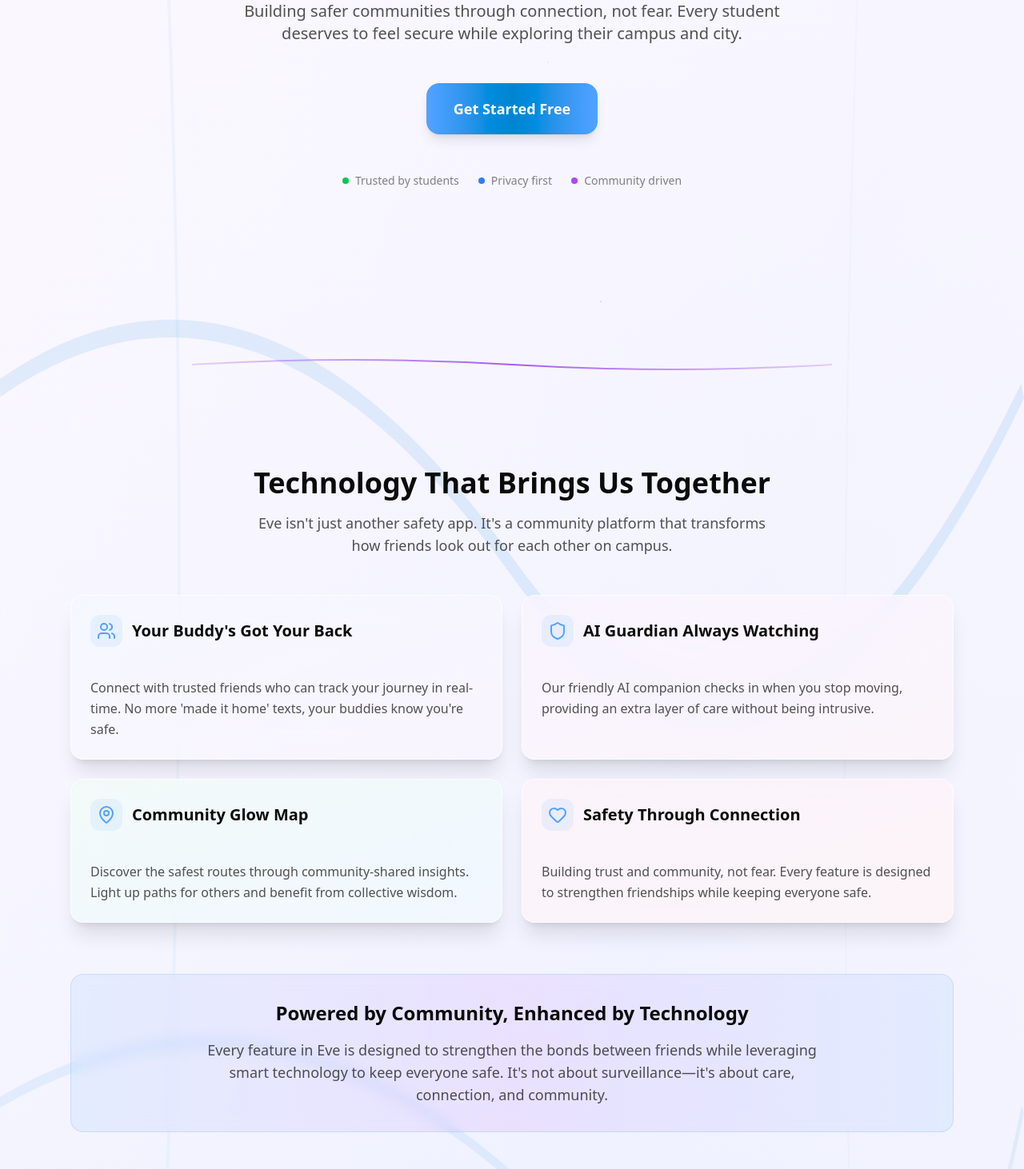
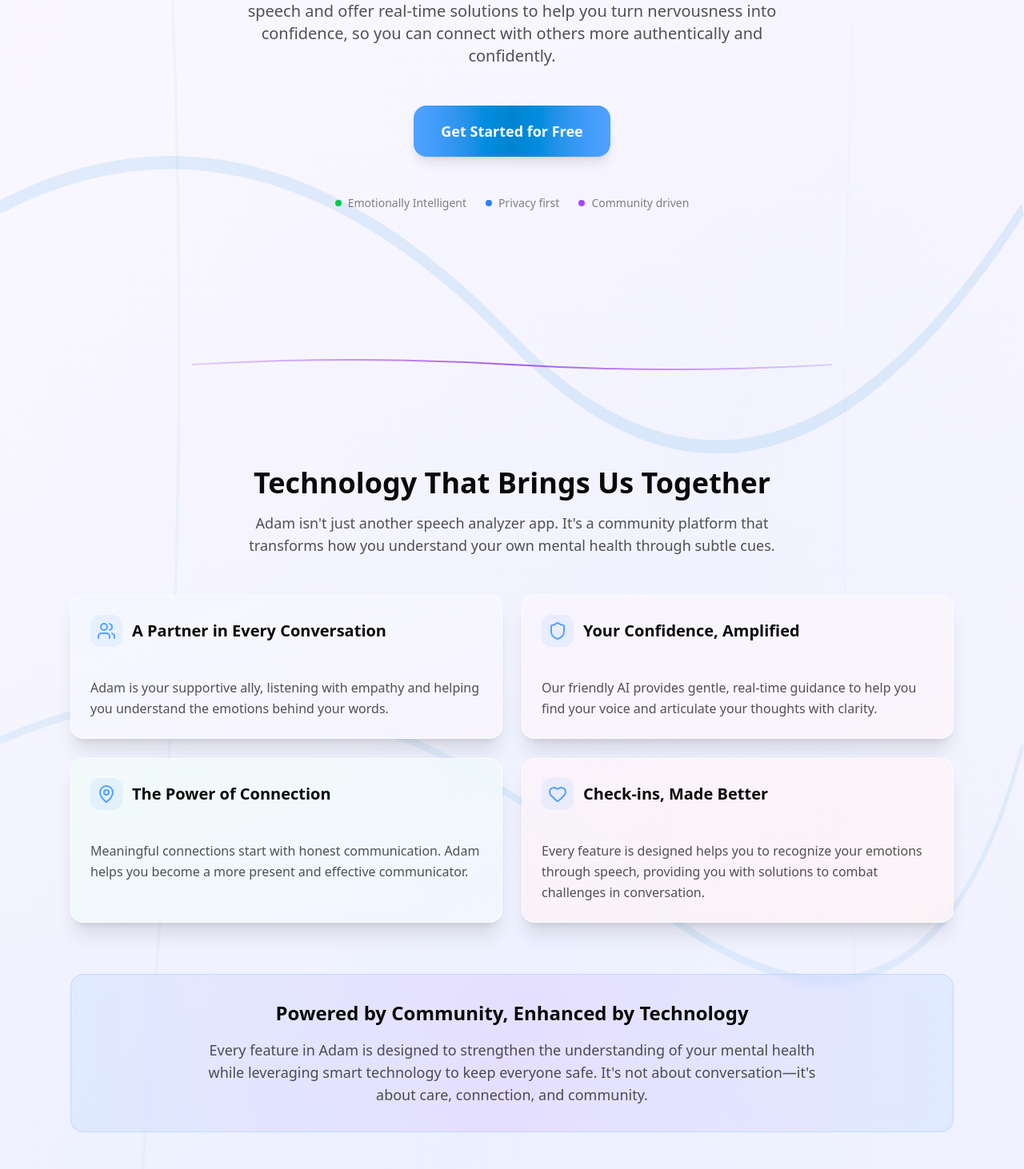
Before and after one commit to Ankit16727/TerraHacks2025, a Next.js app in the folder frontend/: page / in a window 1280 px wide. Shown: the part 408-1870 px from the top of the page at 80% size. Built offline with nearby package versions, Linux system fonts and the light colour scheme.

Commit message:
finished landing page

```diff
--- a/frontend/src/app/page.tsx
+++ b/frontend/src/app/page.tsx
@@ -37,14 +37,6 @@ export default function Home() {
       {/* Divider */}
       <SectionDivider variant="default" />
 
-      {/* Phone Showcase Section */}
-      <section className="relative flex items-center justify-center">
-        <PhoneShowcase />
-      </section>
-
-      {/* Divider */}
-      <SectionDivider variant="dots" />
-
       {/* FAQ Section */}
       <section className="relative flex items-center justify-center">
         <FAQSection />
--- a/frontend/src/components/landing/FAQSection.tsx
+++ b/frontend/src/components/landing/FAQSection.tsx
@@ -10,17 +10,17 @@ import {
 
 const faqs = [
   {
-    question: "How does Eve protect my privacy?",
+    question: "How does Adam protect my privacy?",
     answer:
       "Your privacy is our top priority. Location data is only shared with friends you explicitly choose, and all data is encrypted in transit. You have complete control over who can see your location and when. We automatically delete location history after 30 days and never sell your data to third parties.",
   },
   {
     question: "What happens if my phone dies during a walk?",
     answer:
-      "Eve is designed with this scenario in mind. Before your battery gets critically low, the app will automatically notify your selected buddy about your last known location and estimated arrival time. We also recommend sharing your planned route beforehand as an extra safety measure.",
+      "Adam is designed with this scenario in mind. Before your battery gets critically low, the app will automatically notify your selected buddy about your last known location and estimated arrival time. We also recommend sharing your planned route beforehand as an extra safety measure.",
   },
   {
-    question: "Can I use Eve without sharing my location?",
+    question: "Can I use Adam without sharing my location?",
     answer:
       "While location sharing is core to Eve's safety features, you can still use the Community Glow Map to discover safe routes and contribute to the community by adding pins about well-lit areas or concerns. However, the buddy tracking and AI Guardian features require location access to work effectively.",
   },
@@ -30,14 +30,14 @@ const faqs = [
       "The AI Guardian monitors your movement patterns during a guided walk. If you stop moving for an extended period or deviate significantly from your planned route, it will send you a gentle check-in notification. If you don't respond within a reasonable time, it alerts your chosen buddy with your last known location.",
   },
   {
-    question: "Is Eve free to use?",
+    question: "Is Adam free to use?",
     answer:
       "Yes! Eve's core safety features are completely free for all students. This includes buddy tracking, the AI Guardian, community map access, and emergency alerts. We believe campus safety should be accessible to everyone in the community.",
   },
   {
     question: "What if I don't have friends on campus yet?",
     answer:
-      "Eve is perfect for building those connections! You can start by using the Community Glow Map to find safe routes. As you meet people in classes or activities, you can gradually build your buddy network. The app also helps you discover study groups and campus events where you can meet like-minded people.",
+      "Adam is perfect for building those connections! You can start by using the Community Glow Map to find safe routes. As you meet people in classes or activities, you can gradually build your buddy network. The app also helps you discover study groups and campus events where you can meet like-minded people.",
   },
 ];
 
--- a/frontend/src/components/landing/FeaturesSection.tsx
+++ b/frontend/src/components/landing/FeaturesSection.tsx
@@ -7,30 +7,30 @@ import { Users, Shield, MapPin, Heart } from "lucide-react";
 const features = [
   {
     icon: Users,
-    title: "Your Buddy's Got Your Back",
+    title: "A Partner in Every Conversation",
     description:
-      "Connect with trusted friends who can track your journey in real-time. No more 'made it home' texts, your buddies know you're safe.",
+      "Adam is your supportive ally, listening with empathy and helping you understand the emotions behind your words.",
     gradient: "from-blue-500/20 to-purple-500/20",
   },
   {
     icon: Shield,
-    title: "AI Guardian Always Watching",
+    title: "Your Confidence, Amplified",
     description:
-      "Our friendly AI companion checks in when you stop moving, providing an extra layer of care without being intrusive.",
+      "Our friendly AI provides gentle, real-time guidance to help you find your voice and articulate your thoughts with clarity.",
     gradient: "from-purple-500/20 to-pink-500/20",
   },
   {
     icon: MapPin,
-    title: "Community Glow Map",
+    title: "The Power of Connection",
     description:
-      "Discover the safest routes through community-shared insights. Light up paths for others and benefit from collective wisdom.",
+      "Meaningful connections start with honest communication. Adam helps you become a more present and effective communicator.",
     gradient: "from-green-500/20 to-blue-500/20",
   },
   {
     icon: Heart,
-    title: "Safety Through Connection",
+    title: "Check-ins, Made Better",
     description:
-      "Building trust and community, not fear. Every feature is designed to strengthen friendships while keeping everyone safe.",
+      "Every feature is designed helps you to recognize your emotions through speech, providing you with solutions to combat challenges in conversation.",
     gradient: "from-pink-500/20 to-red-500/20",
   },
 ];
@@ -61,8 +61,8 @@ export function FeaturesSection() {
           transition={{ duration: 0.6, delay: 0.4 }}
           viewport={{ once: true }}
         >
-          Eve isn't just another safety app. It's a community platform that
-          transforms how friends look out for each other on campus.
+          Adam isn't just another speech analyzer app. It's a community platform that
+          transforms how you understand your own mental health through subtle cues.
         </motion.p>
       </motion.div>
 
@@ -128,9 +128,9 @@ export function FeaturesSection() {
             transition={{ duration: 0.6, delay: 0.6 }}
             viewport={{ once: true }}
           >
-            Every feature in Eve is designed to strengthen the bonds between
-            friends while leveraging smart technology to keep everyone safe.
-            It's not about surveillance—it's about care, connection, and
+            Every feature in Adam is designed to strengthen the understanding of
+            your mental health while leveraging smart technology to keep everyone safe.
+            It's not about conversation—it's about care, connection, and
             community.
           </motion.p>
         </div>
--- a/frontend/src/components/landing/Footer.tsx
+++ b/frontend/src/components/landing/Footer.tsx
@@ -27,13 +27,13 @@ export function Footer() {
             <div className="mb-4 flex items-center gap-3">
               <Image
                 src="/logo.svg"
-                alt="Eve Logo"
+                alt="Adam Logo"
                 width={32}
                 height={32}
                 className="drop-shadow-sm"
               />
               <h3 className="font-heading text-xl font-semibold text-foreground">
-                Eve
+                Adam
               </h3>
             </div>
             <p className="mb-4 max-w-md text-sm leading-relaxed text-foreground/70">
@@ -44,7 +44,7 @@ export function Footer() {
             <div className="flex items-center gap-4">
               <div className="flex items-center gap-2 text-xs text-foreground/60">
                 <Heart className="h-3 w-3 text-red-500" />
-                <span>Made with care for students</span>
+                <span>Made with care for all</span>
               </div>
             </div>
           </motion.div>
@@ -119,7 +119,7 @@ export function Footer() {
           viewport={{ once: true }}
         >
           <div className="text-center text-xs text-foreground/60 md:text-left">
-            <p>© 2024 Eve. All rights reserved.</p>
+            <p>© 2024 Adam. All rights reserved.</p>
             <p className="mt-1">
               Building safer communities, one connection at a time.
             </p>
--- a/frontend/src/components/landing/HeroSection.tsx
+++ b/frontend/src/components/landing/HeroSection.tsx
@@ -68,7 +68,7 @@ export function HeroSection() {
             animate={{ opacity: 1, x: 0 }}
             transition={{ duration: 0.6, delay: 1.2 }}
           >
-            with Eve.
+            with Adam.
           </motion.p>
         </div>
 
@@ -78,8 +78,7 @@ export function HeroSection() {
           animate={{ opacity: 1, y: 0 }}
           transition={{ duration: 0.6, delay: 1.4 }}
         >
-          Building safer communities through connection, not fear. Every student
-          deserves to feel secure while exploring their campus and city.
+          Adam helps you find your voice. We analyze the emotions in your speech and offer real-time solutions to help you turn nervousness into confidence, so you can connect with others more authentically and confidently.
         </motion.p>
       </motion.div>
 
@@ -87,7 +86,7 @@ export function HeroSection() {
         <div className="group relative overflow-hidden rounded-2xl bg-gradient-to-r from-primary via-sky-600 to-primary p-[2px] shadow-lg transition-all duration-300 hover:shadow-xl">
           <div className="relative rounded-2xl bg-gradient-to-r from-primary via-sky-600 to-primary px-8 py-4 text-white transition-all duration-300 group-hover:from-primary/90 group-hover:via-sky-600/90 group-hover:to-primary/90">
             <span className="relative z-10 text-lg font-semibold">
-              Get Started Free
+              Get Started for Free
             </span>
             <div className="absolute inset-0 rounded-2xl bg-gradient-to-r from-white/20 to-transparent opacity-0 transition-opacity duration-300 group-hover:opacity-100" />
           </div>
@@ -103,7 +102,7 @@ export function HeroSection() {
       >
         <div className="flex items-center gap-2">
           <div className="h-2 w-2 rounded-full bg-green-500" />
-          <span>Trusted by students</span>
+          <span>Emotionally Intelligent</span>
         </div>
         <div className="flex items-center gap-2">
           <div className="h-2 w-2 rounded-full bg-blue-500" />
--- a/frontend/src/components/landing/PhoneShowcase.tsx
+++ b/frontend/src/components/landing/PhoneShowcase.tsx
@@ -21,7 +21,7 @@ export function PhoneShowcase() {
           transition={{ duration: 0.6, delay: 0.2 }}
           viewport={{ once: true }}
         >
-          See Eve in Action
+          See Adam in Action
         </motion.h2>
         <motion.p
           className="mx-auto max-w-2xl text-lg text-foreground/70"
--- a/frontend/src/components/typing-animation.tsx
+++ b/frontend/src/components/typing-animation.tsx
@@ -3,11 +3,11 @@
 import { useState, useEffect } from "react";
 
 const phrases = [
-  "Safe Walks.",
+  "Trusted Environment.",
   "Live Support.",
-  "Smart Alerts.",
-  "Trusted Circles.",
-  "Real Protection.",
+  "Stress Alerts.",
+  "Confidence Builder.",
+  "Stress Relieving Suggestions.",
 ];
 
 export function TypingAnimation() {
```
Also changed, not shown: frontend/public/logo.svg (added).
